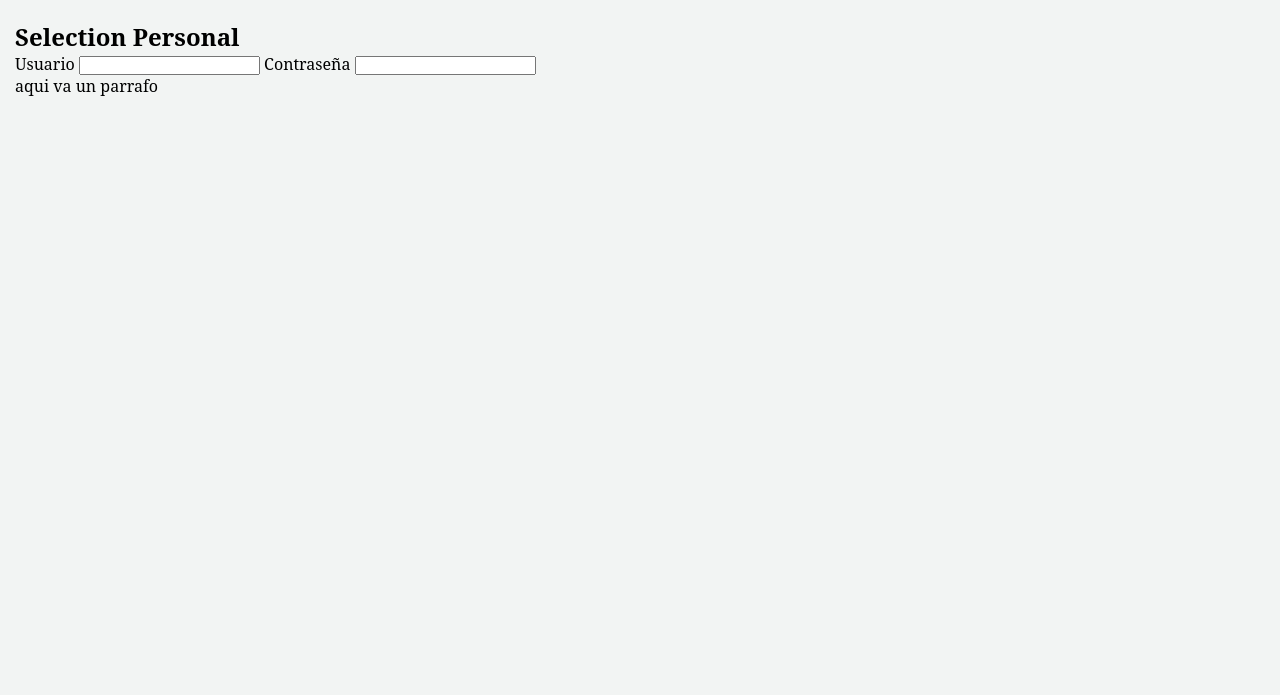
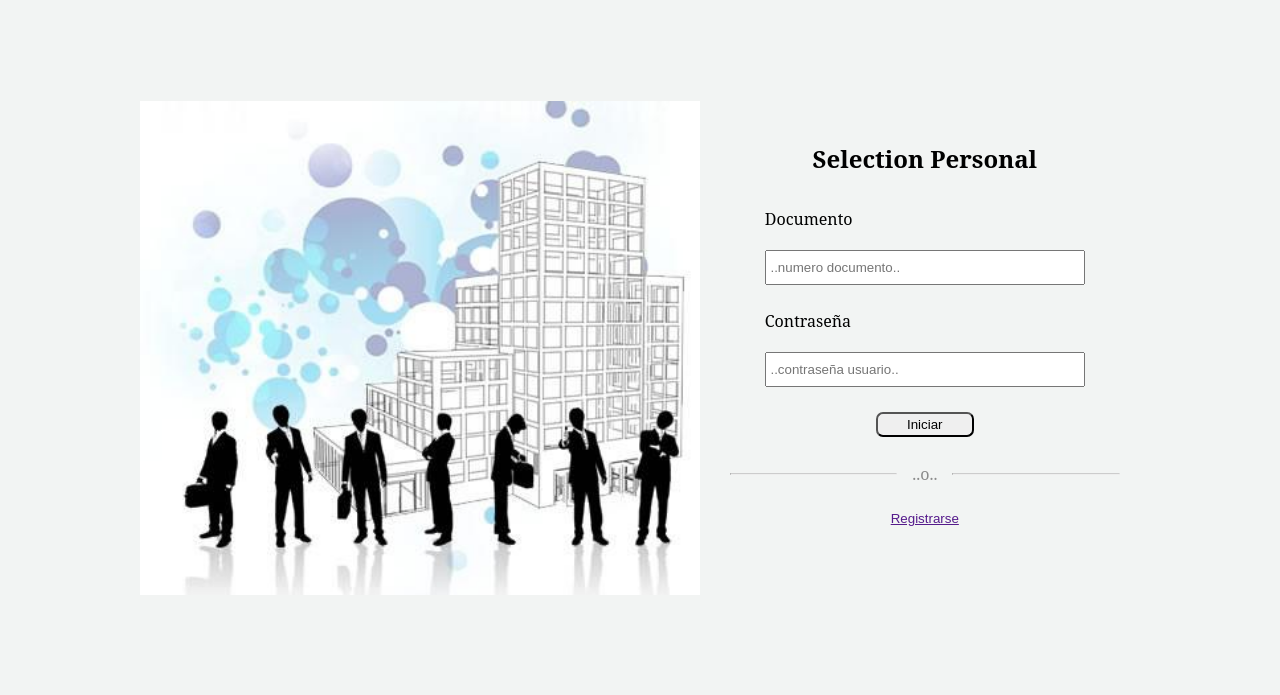
Before and after one commit to isaacrevelo/GitGrupo-Trimestre3, a plain HTML site: page html/login.html in a window 1280 px wide. Shown: the part 97-792 px from the top of the page. Drawn offline with Linux system fonts and the light colour scheme.

Commit message:
login - main basic completed

```diff
--- a/css/login.css
+++ b/css/login.css
@@ -8,6 +8,7 @@ html{
     background-color: rgb(242, 244, 243);
     font-family: 'Noto Serif', serif;
     font-weight: 300;
+    overflow-x: hidden;
 }
 
 body{
@@ -81,6 +82,104 @@ body{
     height: 90%;
 }
 
+.contenido{
+    position: relative;
+    display: flex;
+    justify-content: center;
+    align-items: center;
+    width: 100%;
+    height: 700px;
+}
+
+.container_login{
+    width: 80%;
+    height: auto;
+    display: grid;
+    grid-template-columns: 1.3fr 1fr ;
+    gap: 10px;
+}
+
+.img_login{
+    display: flex;
+    justify-content: center;
+    align-items: center;
+    object-fit: contain;
+}
+
+.img_login img{
+    width: 100%;
+    height: 100%;
+}
+
+.iniciar_sesion{
+    display: grid;
+    grid-template-rows: 0.3fr 1fr 0.2fr 0.3fr;
+    padding: 20px;
+}
+
+.form_login{
+    display: flex;
+    flex-direction: column;
+    justify-content: center;
+    align-items: center;
+    gap: 25px;
+}
+
+.form_login label{
+    display: flex;
+    flex-direction: column;
+    justify-content: center;
+    gap: 20px;
+}
+
+.form_login input{
+    width: 320px;
+    height: 35px;
+}
+
+.name{
+    display: flex;
+    justify-content: center;
+    align-items: center;
+}
+
+.btn_login{
+    width: 25%;
+    height: 10%;
+    border-radius: 7px;
+}
+
+.separator {
+    display: flex;
+    justify-content: center;
+    align-items: center;
+    width: 100%;
+    gap: 15px;
+}
+
+.separator hr {
+    flex-grow: 1;
+    border-top: 1px solid #ccc;
+}
+
+.separator span {
+    color: #8b8b8b;
+}
+
+.btn_register{
+    width: 35%;
+    height: 50%;
+}
+
+.registrarse{
+    display: flex;
+    justify-content: center;
+}
+
+.btn_register{
+    border: none;
+    background: none;
+}
 /* #icon_hyper{
     width: 50px;
     height: 50px;
--- a/html/login.html
+++ b/html/login.html
@@ -43,16 +43,33 @@
     </header>
 
     <main class="contenido">
-        <section>
-            <article>
-                <img/>
+        <section class="container_login">
+            <article class="img_login">
+                <img src="../img/login/example_imagen_representative.jpeg"/>
             </article>
-            <article>
-                <h2>Selection Personal</h2>
-                <span>Usuario</span>
-                <input/>
-                <span>Contraseña</span>
-                <input/>
+            <article class="iniciar_sesion">
+                <h2 class="name">Selection Personal</h2>
+                <form class="form_login">
+                    <label for="dni">
+                        <span>Documento</span>
+                        <input id="dni" name="dni" placeholder=" ..numero documento.. "/>
+                    </label>
+                    <label for="password">
+                        <span>Contraseña</span>
+                        <input id="password" name="password" placeholder=" ..contraseña usuario.. "/>
+                    </label>
+                    <button type="submit" class="btn_login">Iniciar</button>
+                </form>
+                <div class="separator">
+                    <hr>
+                    <span> ..o.. </span>
+                    <hr>
+                </div>
+                <div class="registrarse">
+                    <button type="submit" class="btn_register">
+                        <a href="" target="">Registrarse</a>
+                    </button>
+                </div>
             </article>
         </section>
     </main>
```
Also changed, not shown: img/login/example_imagen_representative.jpeg (added).
